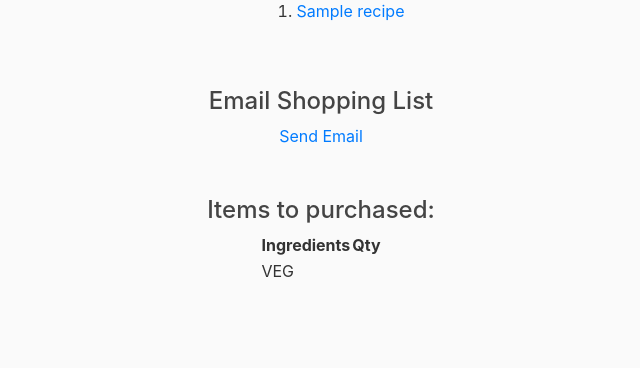
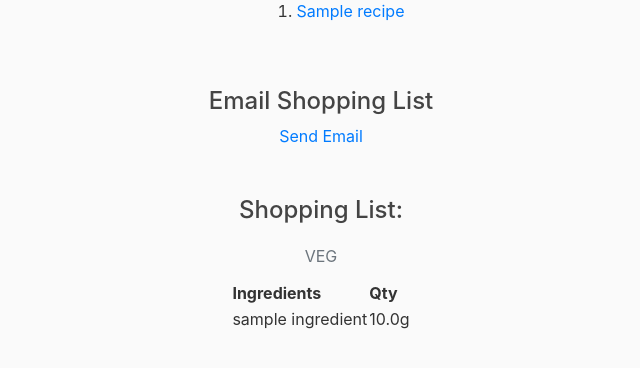
Before and after one commit to bf108/recipe_shopping_app, a Django app: page /shopping_list/1/ in a window 1280 px wide. Shown: the part 158-526 px from the top of the page, without its empty margins (224-864 px from the left). Run offline with Django 3.2, Linux system fonts and the light colour scheme; tables that the repository leaves empty hold one stand-in row (values such as "Sample post"); some libraries are stand-ins or nearby versions.

Commit message:
Changed format of ShoppingList detail view to group foodtypes

```diff
--- a/recipe/templates/recipe/spl_DetailView.html
+++ b/recipe/templates/recipe/spl_DetailView.html
@@ -16,13 +16,16 @@
   </center>
   <br>
   <br>
-  <h4 style="text-align:center">Items to purchased:</h4>
-  <table  style="margin-left: auto;margin-right: auto;text-align:left">
+  <h4 style="text-align:center">Shopping List:</h4>
+  <center>
+    {% for f_type, ing_dict in ingredients.items %}
+      <table>
+        <caption style="caption-side: top; text-align: center;">{{f_type}}</caption>
         <tr>
           <th>Ingredients</th>
           <th>Qty</th>
         </tr>
-    {% for ing, val in ingredients.items %}
+        {% for ing, val in ing_dict.items %}
           <tr>
             <td>{{ ing }}</td>
             {% if val.units == None %}
@@ -33,4 +36,7 @@
           </tr>
         {% endfor %}
       </table>
+    {% endfor %}
+      <br>
+  </center>
 {% endblock content %}
```
Lines whose indentation alone changed are shown as unchanged.
